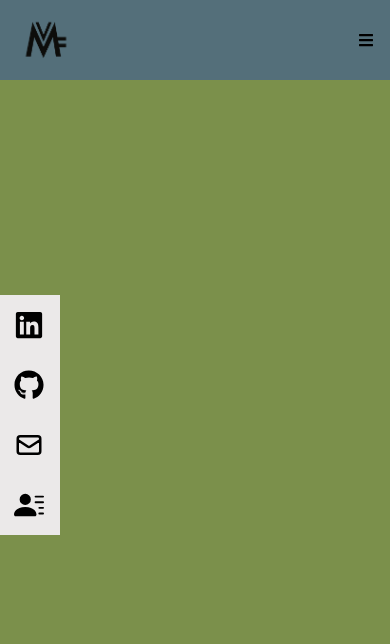
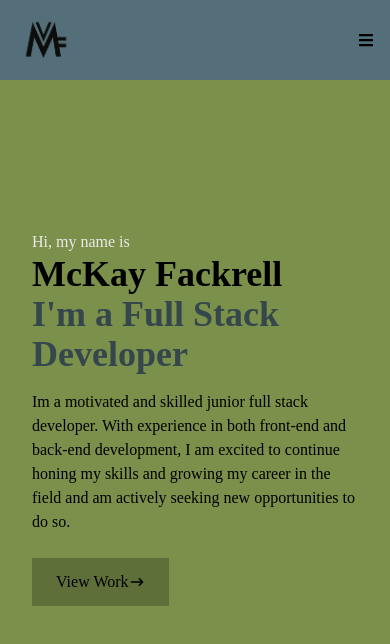
Before and after one commit to mckayfackrell/mckay-portfolio, a React (Create React App) app: page / in a window 390 px wide. Shown: the top 644 px of the page. Built offline with nearby package versions, Linux system fonts and the light colour scheme; the HTML template or start-up script is replaced by a standard one.

Commit message:
added homepage and initial home container

```diff
--- a/src/components/Home.jsx
+++ b/src/components/Home.jsx
@@ -3,8 +3,20 @@ import {HiArrowNarrowRight} from 'react-icons/hi'
 
 const Home = () => {
   return (
-    <div className='w-full h-screen bg-[#7b904b]'>
+    <div name='home' className='w-full h-screen bg-[#7b904b]'>
 
+      {/* Container */}
+      <div className='max-w-[1000px] mx-auto px-8 flex flex-col justify-center h-full'>
+        <p className='text-[#EBE9E9]'>Hi, my name is</p>
+        <h1 className='text-4xl sm:text-7xl font-bold text-black'>McKay Fackrell</h1>
+        <h2 className='text-4xl sm:text-7xl font-bold text-[#35464d]'>I'm a Full Stack Developer</h2>
+        <p className='py-4 max-w-[700px]'>Im a motivated and skilled junior full stack developer. With experience in both front-end and back-end development, I am excited to continue honing my skills and growing my career in the field and am actively seeking new opportunities to do so.
+
+        </p>
+        <div>
+          <button className='text-black bg-[#5f6f3a] border-none border-2 px-6 py-3 my-2 flex items-center hover:bg-[#EBE9E9] '>View Work <HiArrowNarrowRight /></button>
+        </div>
+      </div>
     </div>
   )
 }
--- a/src/components/Navbar.jsx
+++ b/src/components/Navbar.jsx
@@ -46,9 +46,9 @@ const Navbar = () => {
       </ul>
 
       {/* social icons */}
-      <div className="flex fixed flex-col top-[35%] left-0">
+      <div className="hidden lg:flex fixed flex-col top-[35%] left-0">
         <ul>
-          <li className="w-[160px] h-[60px] flex justify-between items-center ml-[-100px] hover:ml-[-10px] duration-300 bg-[#ebe9e9]">
+          <li className="w-[160px] h-[60px] flex justify-between items-center ml-[-100px] hover:ml-[-10px] duration-300 bg-[#5f6f3a]">
             <a
               className="flex justify-between items-center w-full text-black"
               href="/"
@@ -56,7 +56,7 @@ const Navbar = () => {
               LinkedIn <FaLinkedin size={30} />
             </a>
           </li>
-          <li className="w-[160px] h-[60px] flex justify-between items-center ml-[-100px] hover:ml-[-10px] duration-300 bg-[#ebe9e9]">
+          <li className="w-[160px] h-[60px] flex justify-between items-center ml-[-100px] hover:ml-[-10px] duration-300 bg-[#5f6f3a]">
             <a
               className="flex justify-between items-center w-full text-black"
               href="/"
@@ -64,7 +64,7 @@ const Navbar = () => {
               GitHub <FaGithub size={30} />
             </a>
           </li>
-          <li className="w-[160px] h-[60px] flex justify-between items-center ml-[-100px] hover:ml-[-10px] duration-300 bg-[#ebe9e9]">
+          <li className="w-[160px] h-[60px] flex justify-between items-center ml-[-100px] hover:ml-[-10px] duration-300 bg-[#5f6f3a]">
             <a
               className="flex justify-between items-center w-full text-black"
               href="/"
@@ -72,7 +72,7 @@ const Navbar = () => {
               Email <HiOutlineMail size={30} />
             </a>
           </li>
-          <li className="w-[160px] h-[60px] flex justify-between items-center ml-[-100px] hover:ml-[-10px] duration-300 bg-[#ebe9e9]">
+          <li className="w-[160px] h-[60px] flex justify-between items-center ml-[-100px] hover:ml-[-10px] duration-300 bg-[#5f6f3a]">
             <a
               className="flex justify-between items-center w-full text-black"
               href="/"
```
